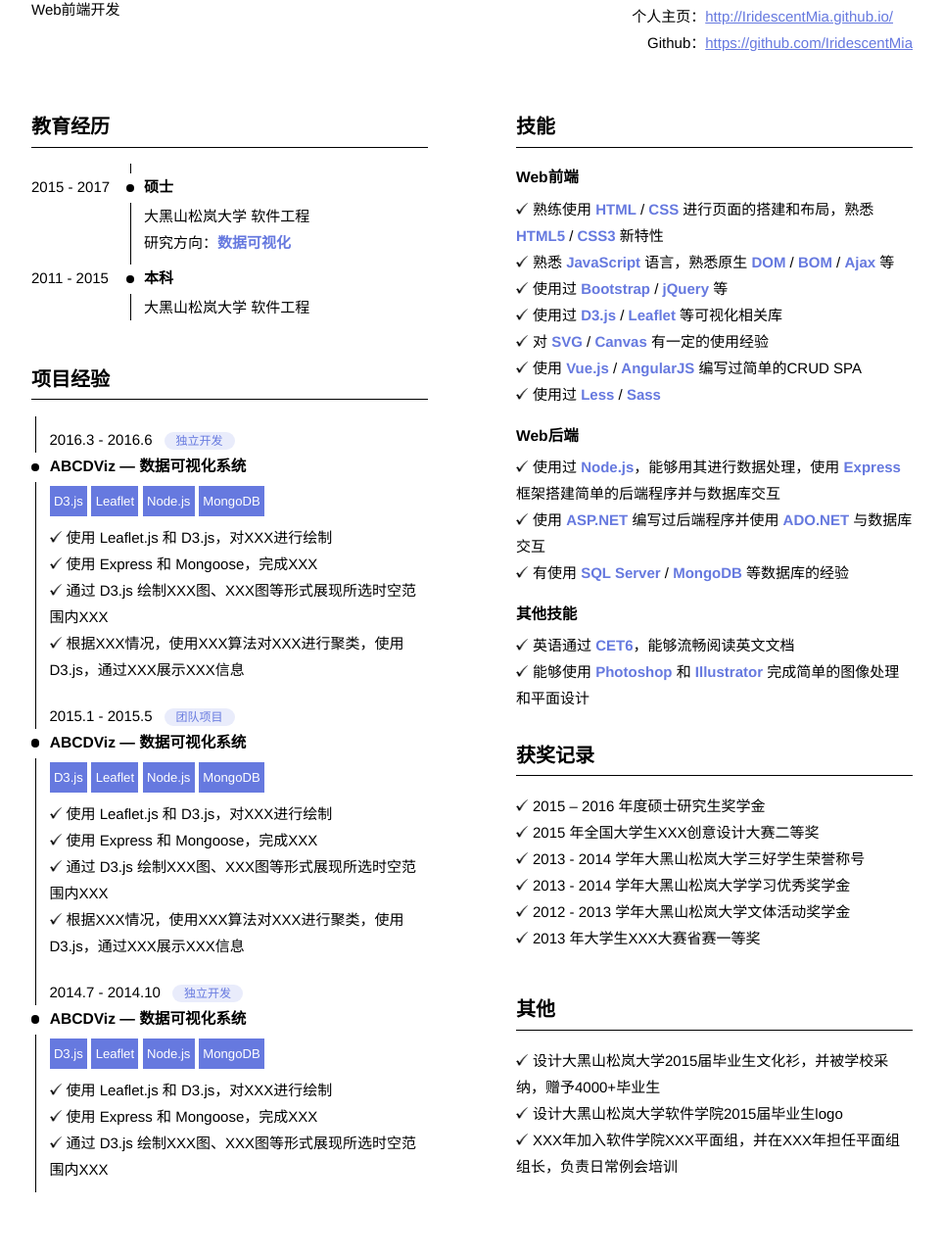
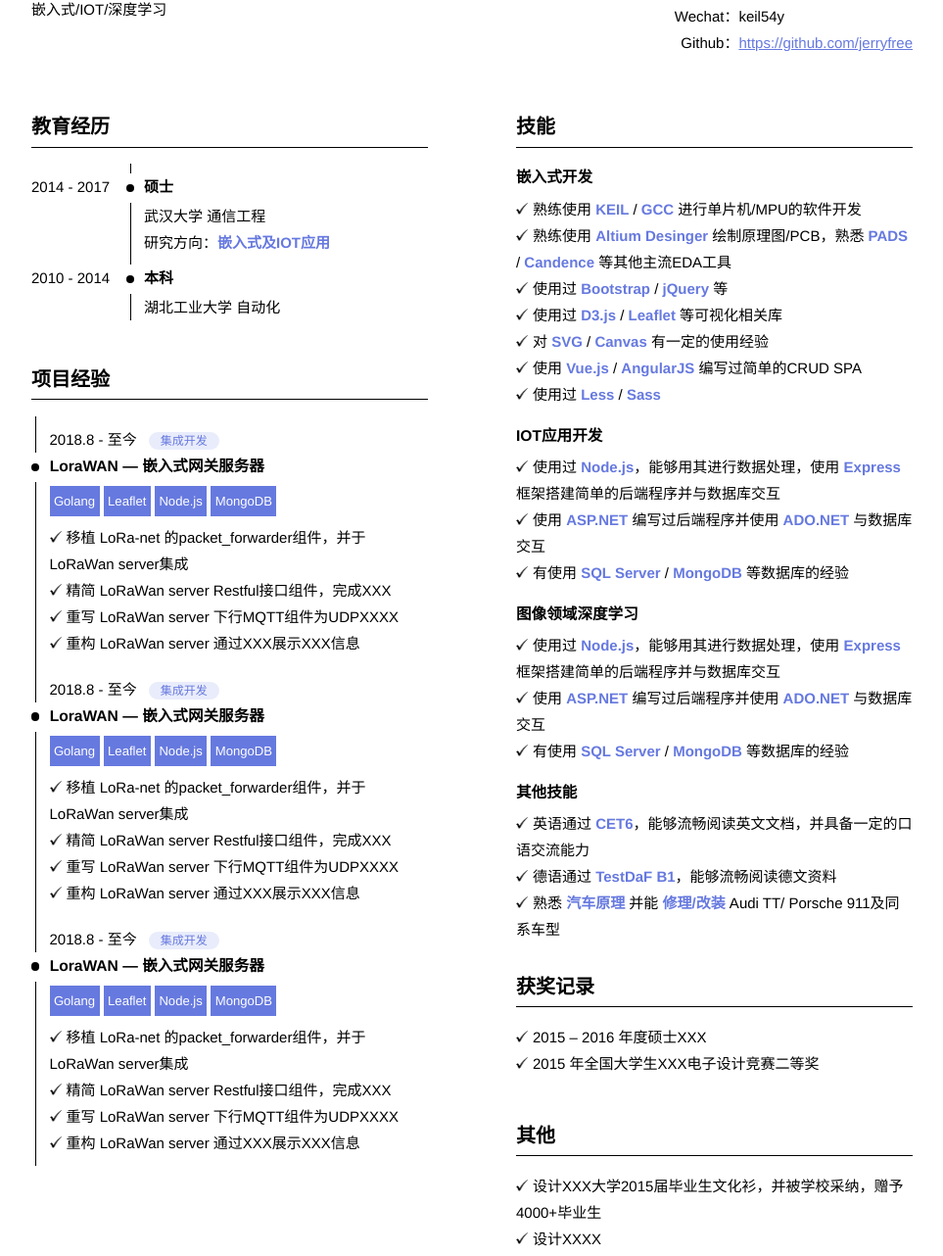
Before and after one commit to jerryfree/jerryfree.github.io, a plain HTML site: page index.html in a window 1280 px wide. Shown: the part 106-1388 px from the top of the page at 98% size, without its empty margins (158-1121 px from the left). Drawn offline with Linux system fonts and the light colour scheme.

Commit message:
对简历模板稍作修改

```diff
--- a/index.html
+++ b/index.html
@@ -3,7 +3,7 @@
 
 <head>
     <meta charset="UTF-8">
-    <title>王大胆 - 个人简历</title>
+    <title>江 威 - 个人简历</title>
     <meta name="viewport" content="width=device-width, initial-scale=1">
     <link rel="stylesheet" href="styles/normalize.css">
     <link rel="stylesheet" href="styles/index.css">
@@ -14,15 +14,15 @@
         <main>
             <header>
                 <section class="title">
-                    <h1>王大胆</h1>
-                    <p>Web前端开发</p>
+                    <h1>江 威</h1>
+                    <p>嵌入式/IOT/深度学习</p>
                 </section>
                 <address>
                     <ul class="contact">
-                        <li><span>电话：</span>188-0000-0000</li>
-                        <li><span>邮箱：</span><a href="mailto://IridescentXS@gmail.com">IridescentXS@gmail.com</a></li>
-                        <li><span>个人主页：</span><a href="http://IridescentMia.github.io/">http://IridescentMia.github.io/</a></li>
-                        <li><span>Github：</span><a href="https://github.com/IridescentMia">https://github.com/IridescentMia</a></li>
+                        <li><span>电话：</span>133-0864-XXXX</li>
+                        <li><span>邮箱：</span><a href="mailto://jw4whu@gmail.com">jw4whu@gmail.com</a></li>
+                        <li><span>Wechat：</span>keil54y</li>
+                        <li><span>Github：</span><a href="https://github.com/jerryfree">https://github.com/jerryfree</a></li>
                     </ul>
                 </address>
             </header>
@@ -34,14 +34,14 @@
                             <li>
                                 <div class="edu-placeholder"></div>
                             </li>
-                            <li><span class="edu-year">2015 - 2017</span><span class="edu-circle circle"></span><span class="edu-title">硕士</span></li>
-                            <li class="edu-content">大黑山松岚大学 软件工程
-                                <br>研究方向：<strong>数据可视化</strong></li>
+                            <li><span class="edu-year">2014 - 2017</span><span class="edu-circle circle"></span><span class="edu-title">硕士</span></li>
+                            <li class="edu-content">武汉大学 通信工程
+                                <br>研究方向：<strong>嵌入式及IOT应用</strong></li>
                             <li>
                                 <div class="edu-placeholder"></div>
                             </li>
-                            <li><span class="edu-year">2011 - 2015</span><span class="edu-circle circle"></span><span class="edu-title">本科</span></li>
-                            <li class="edu-content">大黑山松岚大学 软件工程</li>
+                            <li><span class="edu-year">2010 - 2014</span><span class="edu-circle circle"></span><span class="edu-title">本科</span></li>
+                            <li class="edu-content">湖北工业大学 自动化</li>
                         </ul>
                     </section>
                     <section class="project">
@@ -49,53 +49,54 @@
                         <ul>
                             <li>
                                 <dl>
-                                    <dd>2016.3 - 2016.6<span>独立开发</span></dd>
-                                    <dt><span class="circle"></span>ABCDViz — 数据可视化系统</dt>
-                                    <dd><span class="key-point">D3.js</span>
+                                    <dd>2018.8 - 至今<span>集成开发</span></dd>
+                                    <dt><span class="circle"></span>LoraWAN — 嵌入式网关服务器</dt>
+                                    <dd><span class="key-point">Golang</span>
                                         <span class="key-point">Leaflet</span>
                                         <span class="key-point">Node.js</span>
                                         <span class="key-point">MongoDB</span>
                                     <dd>
                                         <ul>
-                                            <li>使用 Leaflet.js 和 D3.js，对XXX进行绘制</li>
-                                            <li>使用 Express 和 Mongoose，完成XXX</li>
-                                            <li>通过 D3.js 绘制XXX图、XXX图等形式展现所选时空范围内XXX</li>
-                                            <li>根据XXX情况，使用XXX算法对XXX进行聚类，使用 D3.js，通过XXX展示XXX信息</li>
+                                            <li>移植 LoRa-net 的packet_forwarder组件，并于LoRaWan server集成</li>
+                                            <li>精简 LoRaWan server Restful接口组件，完成XXX</li>
+                                            <li>重写 LoRaWan server 下行MQTT组件为UDPXXXX</li>
+                                            <li>重构 LoRaWan server 通过XXX展示XXX信息</li>
                                         </ul>
                                     </dd>
                                 </dl>
                             </li>
                             <li>
                                 <dl>
-                                    <dd>2015.1 - 2015.5<span>团队项目</span></dd>
-                                    <dt><span class="circle"></span>ABCDViz — 数据可视化系统</dt>
-                                    <dd><span class="key-point">D3.js</span>
+                                    <dd>2018.8 - 至今<span>集成开发</span></dd>
+                                    <dt><span class="circle"></span>LoraWAN — 嵌入式网关服务器</dt>
+                                    <dd><span class="key-point">Golang</span>
                                         <span class="key-point">Leaflet</span>
                                         <span class="key-point">Node.js</span>
                                         <span class="key-point">MongoDB</span>
                                     <dd>
                                         <ul>
-                                            <li>使用 Leaflet.js 和 D3.js，对XXX进行绘制</li>
-                                            <li>使用 Express 和 Mongoose，完成XXX</li>
-                                            <li>通过 D3.js 绘制XXX图、XXX图等形式展现所选时空范围内XXX</li>
-                                            <li>根据XXX情况，使用XXX算法对XXX进行聚类，使用 D3.js，通过XXX展示XXX信息</li>
+                                            <li>移植 LoRa-net 的packet_forwarder组件，并于LoRaWan server集成</li>
+                                            <li>精简 LoRaWan server Restful接口组件，完成XXX</li>
+                                            <li>重写 LoRaWan server 下行MQTT组件为UDPXXXX</li>
+                                            <li>重构 LoRaWan server 通过XXX展示XXX信息</li>
                                         </ul>
                                     </dd>
                                 </dl>
                             </li>
                             <li>
                                 <dl>
-                                    <dd>2014.7 - 2014.10<span>独立开发</span></dd>
-                                    <dt><span class="circle"></span>ABCDViz — 数据可视化系统</dt>
-                                    <dd><span class="key-point">D3.js</span>
+                                    <dd>2018.8 - 至今<span>集成开发</span></dd>
+                                    <dt><span class="circle"></span>LoraWAN — 嵌入式网关服务器</dt>
+                                    <dd><span class="key-point">Golang</span>
                                         <span class="key-point">Leaflet</span>
                                         <span class="key-point">Node.js</span>
                                         <span class="key-point">MongoDB</span>
                                     <dd>
                                         <ul>
-                                            <li>使用 Leaflet.js 和 D3.js，对XXX进行绘制</li>
-                                            <li>使用 Express 和 Mongoose，完成XXX</li>
-                                            <li>通过 D3.js 绘制XXX图、XXX图等形式展现所选时空范围内XXX</li>
+                                            <li>移植 LoRa-net 的packet_forwarder组件，并于LoRaWan server集成</li>
+                                            <li>精简 LoRaWan server Restful接口组件，完成XXX</li>
+                                            <li>重写 LoRaWan server 下行MQTT组件为UDPXXXX</li>
+                                            <li>重构 LoRaWan server 通过XXX展示XXX信息</li>
                                         </ul>
                                     </dd>
                                 </dl>
@@ -107,9 +108,9 @@
                     <section class="skill">
                         <h2>技能</h2>
                         <dl class="skill-item">
-                            <dt>Web前端</dt>
-                            <dd>熟练使用 <strong>HTML</strong> / <strong>CSS</strong> 进行页面的搭建和布局，熟悉 <strong>HTML5</strong> / <strong>CSS3</strong> 新特性</dd>
-                            <dd>熟悉 <strong>JavaScript</strong> 语言，熟悉原生 <strong>DOM</strong> / <strong>BOM</strong> / <strong>Ajax</strong> 等</dd>
+                            <dt>嵌入式开发</dt>
+                            <dd>熟练使用 <strong>KEIL</strong> / <strong>GCC</strong> 进行单片机/MPU的软件开发</dd>
+                            <dd>熟练使用 <strong>Altium Desinger</strong> 绘制原理图/PCB，熟悉 <strong>PADS</strong> / <strong>Candence</strong> 等其他主流EDA工具</dd>
                             <dd>使用过 <strong>Bootstrap</strong> / <strong>jQuery</strong> 等</dd>
                             <dd>使用过 <strong>D3.js</strong> / <strong>Leaflet</strong> 等可视化相关库</dd>
                             <dd>对 <strong>SVG</strong> / <strong>Canvas</strong> 有一定的使用经验</dd>
@@ -117,40 +118,43 @@
                             <dd>使用过 <strong>Less</strong> / <strong>Sass</strong></dd>
                         </dl>
                         <dl class="skill-item">
-                            <dt>Web后端</dt>
+                            <dt>IOT应用开发</dt>
+                            <dd>使用过 <strong>Node.js</strong>，能够用其进行数据处理，使用 <strong>Express</strong> 框架搭建简单的后端程序并与数据库交互</dd>
+                            <dd>使用 <strong>ASP.NET</strong> 编写过后端程序并使用 <strong>ADO.NET</strong> 与数据库交互</dd>
+                            <dd>有使用 <strong>SQL Server</strong> / <strong>MongoDB</strong> 等数据库的经验</dd>
+                        </dl>
+                        <dl class="skill-item">
+                            <dt>图像领域深度学习</dt>
                             <dd>使用过 <strong>Node.js</strong>，能够用其进行数据处理，使用 <strong>Express</strong> 框架搭建简单的后端程序并与数据库交互</dd>
                             <dd>使用 <strong>ASP.NET</strong> 编写过后端程序并使用 <strong>ADO.NET</strong> 与数据库交互</dd>
                             <dd>有使用 <strong>SQL Server</strong> / <strong>MongoDB</strong> 等数据库的经验</dd>
                         </dl>
                         <dl class="skill-item">
                             <dt>其他技能</dt>
-                            <dd>英语通过 <strong>CET6</strong>，能够流畅阅读英文文档</dd>
-                            <dd>能够使用 <strong>Photoshop</strong> 和 <strong>Illustrator</strong> 完成简单的图像处理和平面设计</dd>
+                            <dd>英语通过 <strong>CET6</strong>，能够流畅阅读英文文档，并具备一定的口语交流能力</dd>
+                            <dd>德语通过 <strong>TestDaF B1</strong>，能够流畅阅读德文资料</dd>
+                            <dd>熟悉 <strong>汽车原理</strong> 并能 <strong>修理/改装</strong> Audi TT/ Porsche 911及同系车型</dd>
                         </dl>
                     </section>
                     <section class="award">
                         <h2>获奖记录</h2>
                         <ul>
-                            <li class="award-item">2015 – 2016 年度硕士研究生奖学金</li>
-                            <li class="award-item">2015 年全国大学生XXX创意设计大赛二等奖</li>
-                            <li class="award-item">2013 - 2014 学年大黑山松岚大学三好学生荣誉称号</li>
-                            <li class="award-item">2013 - 2014 学年大黑山松岚大学学习优秀奖学金</li>
-                            <li class="award-item">2012 - 2013 学年大黑山松岚大学文体活动奖学金</li>
-                            <li class="award-item">2013 年大学生XXX大赛省赛一等奖</li>
+                            <li class="award-item">2015 – 2016 年度硕士XXX</li>
+                            <li class="award-item">2015 年全国大学生XXX电子设计竞赛二等奖</li>
                         </ul>
                     </section>
                     <section class="other">
                         <h2>其他</h2>
                         <ul class="other-item">
-                            <li>设计大黑山松岚大学2015届毕业生文化衫，并被学校采纳，赠予4000+毕业生</li>
-                            <li>设计大黑山松岚大学软件学院2015届毕业生logo</li>
-                            <li>XXX年加入软件学院XXX平面组，并在XXX年担任平面组组长，负责日常例会培训</li>
+                            <li>设计XXX大学2015届毕业生文化衫，并被学校采纳，赠予4000+毕业生</li>
+                            <li>设计XXXX</li>
+                            <li>XXX年加入德著智能研发部，担任技术咨询顾问，负责IOT及工业图像领域项目管理及核心框架搭建</li>
                         </ul>
                     </section>
                 </article>
             </article>
         </main>
-        <footer>© 2016 - 2017 IridescentMia; <a href="doc/resume.pdf">Dowmload PDF version</a></footer>
+        <footer>© 2016 - 2018 jerryfree; <a href="doc/resume.pdf">Dowmload PDF version</a></footer>
     </div>
 </body>
 
```
